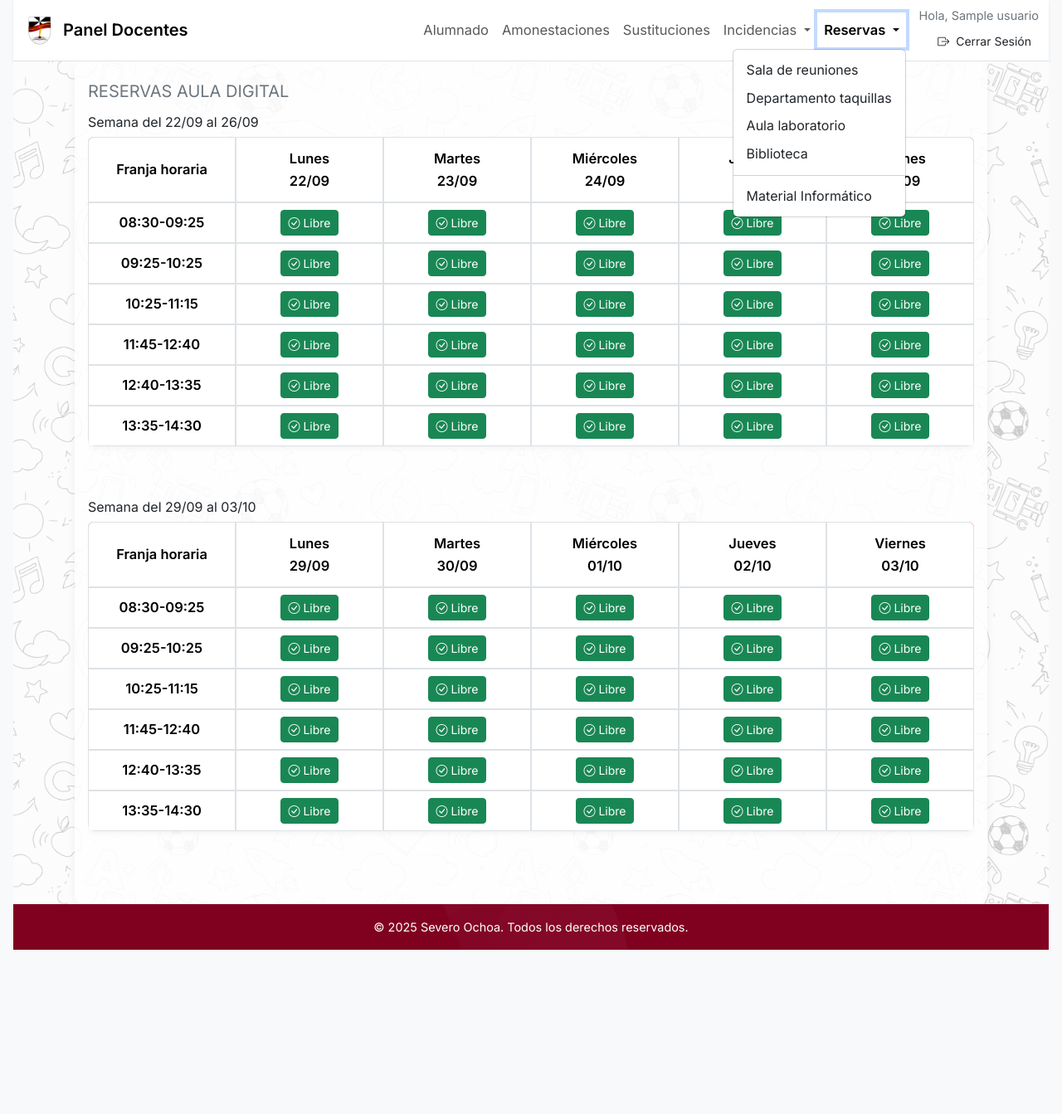
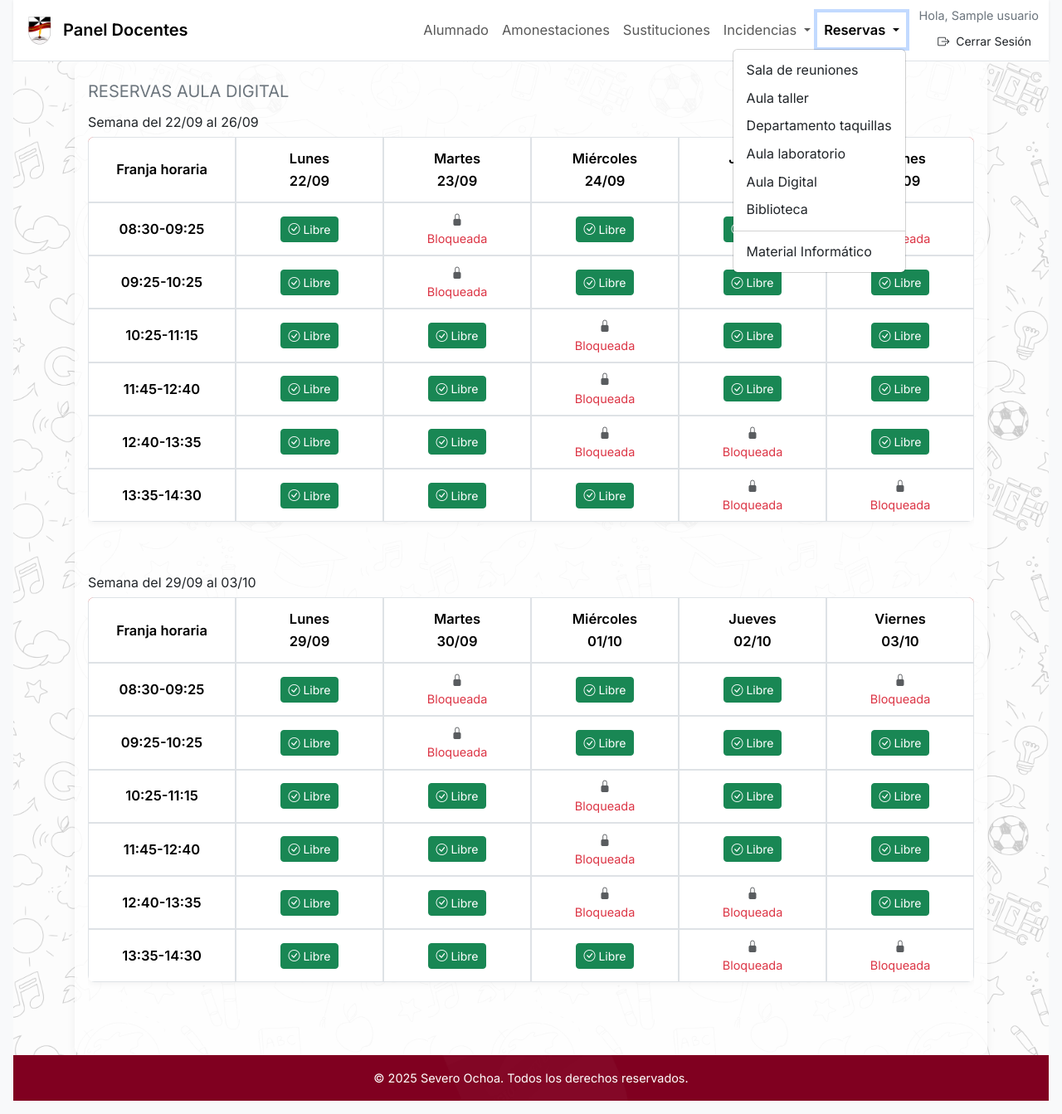
Before and after one commit to mjesusrodriguez-severo/docentes, a Flask app: page /reservas/aula-digital in a window 1280 px wide, after a click on "Reservas". Shown: the part 17-1360 px from the top of the page at 83% size. Before the commit the page ends 1162 px from the top, so only its background shows below. Run offline with Flask 3, Linux system fonts and the light colour scheme; a user stored in the database is signed in; tables that the repository leaves empty hold one stand-in row (values such as "Sample post"); some libraries are stand-ins or nearby versions.

Commit message:
🔒 Añadido bloqueo de franjas horarias + envío de email al reservar espacio

```diff
--- a/app/routes.py
+++ b/app/routes.py
@@ -31,7 +31,7 @@ from werkzeug.utils import secure_filename
 from .utils.decoradores import rol_requerido
 from .utils.drive import subir_archivo_a_drive, crear_carpeta_sustitucion
 from .utils.google_auth import build_drive_service
-from .utils.reservas import render_calendario_espacio
+from .utils.reservas import render_calendario_espacio, enviar_correo_reserva_espacio
 from .utils.sms import enviar_sms_esendex
 
 import pandas as pd
@@ -671,7 +671,15 @@ def ver_calendario_sala_reuniones():
 @main_bp.route("/reservas/aula-taller")
 @login_required
 def ver_calendario_aula_taller():
+    franjas_bloqueadas = {
+        'Monday': ["12:40-13:35", "13:35-14:30"],
+        'Tuesday': ["08:30-09:25", "09:25-10:25", "11:45-12:40", "13:35-14:30"],
+        'Wednesday': ["08:30-09:25", "10:25-11:15", "11:45-12:40", "12:40-13:35"],
+        'Thursday': ["08:30-09:25", "12:40-13:35", "13:35-14:30"],
+        'Friday': ["08:30-09:25", "09:25-10:25", "12:40-13:35", "13:35-14:30"]
+    }
     return render_calendario_espacio(
+        franjas_bloqueadas=franjas_bloqueadas,
         nombre_espacio="aula_taller",
         plantilla="reservas/aula_taller.html",
         nombre_visible="Aula Taller"
@@ -698,7 +706,15 @@ def ver_calendario_aula_laboratorio():
 @main_bp.route("/reservas/aula-digital")
 @login_required
 def ver_calendario_aula_digital():
+    franjas_bloqueadas = {
+        "Monday":    [],
+        "Tuesday":   ["08:30-09:25", "09:25-10:25"],  # 1ª y 2ª hora
+        "Wednesday": ["10:25-11:15", "11:45-12:40", "12:40-13:35"],  # 3ª, 4ª y 5ª hora
+        "Thursday":  ["12:40-13:35", "13:35-14:30"],  # 5ª y 6ª hora
+        "Friday":    ["08:30-09:25", "13:35-14:30"]   # 1ª y 6ª hora
+    }
     return render_calendario_espacio(
+        franjas_bloqueadas = franjas_bloqueadas,
         nombre_espacio="aula_digital",
         plantilla="reservas/aula_digital.html",
         nombre_visible="Aula Digital"
@@ -737,6 +753,8 @@ def reservar_espacio(espacio):
         db.session.add(reserva)
         db.session.commit()
         flash("Reserva realizada con éxito.", "success")
+
+        enviar_correo_reserva_espacio(reserva, espacio, current_user)
 
     return redirect(url_for(f"main.ver_calendario_{espacio}"))
 
--- a/app/templates/base.html
+++ b/app/templates/base.html
@@ -141,10 +141,10 @@
               </a>
               <ul class="dropdown-menu dropdown-menu-end" aria-labelledby="reservasDropdown">
                 <li><a class="dropdown-item" href="{{ url_for('main.ver_calendario_sala_reuniones') }}">Sala de reuniones</a></li>
-                <!--<li><a class="dropdown-item" href="{{ url_for('main.ver_calendario_aula_taller') }}">Aula taller</a></li>-->
+                <li><a class="dropdown-item" href="{{ url_for('main.ver_calendario_aula_taller') }}">Aula taller</a></li>
                 <li><a class="dropdown-item" href="{{ url_for('main.ver_calendario_departamento_taquillas') }}">Departamento taquillas</a></li>
                 <li><a class="dropdown-item" href="{{ url_for('main.ver_calendario_aula_laboratorio') }}">Aula laboratorio</a></li>
-                <!--<li><a class="dropdown-item" href="{{ url_for('main.ver_calendario_aula_digital') }}">Aula Digital</a></li>-->
+                <li><a class="dropdown-item" href="{{ url_for('main.ver_calendario_aula_digital') }}">Aula Digital</a></li>
                 <li><a class="dropdown-item" href="{{ url_for('main.ver_calendario_biblioteca') }}">Biblioteca</a></li>
                 <li><hr class="dropdown-divider"></li>
                 <li><a class="dropdown-item" href="{{ url_for('main.reservas_material') }}">Material Informático</a></li>
--- a/app/templates/reservas/aula_digital.html
+++ b/app/templates/reservas/aula_digital.html
@@ -63,11 +63,19 @@
             <td><strong>{{ franja }}</strong></td>
             {% for dia in dias_semana %}
               {% set reserva = reservas.get((dia, franja)) %}
+              {% set nombre_dia = dia.strftime('%A') %}
+              {% set bloqueada = franjas_bloqueadas.get(nombre_dia, []) %}
               <td>
-                  {% if reserva %}
+                {% if franja in bloqueada %}
+                  <!-- Franja bloqueada por el centro -->
+                  <div class="text-muted small">
+                    <i class="bi bi-lock-fill"></i><br>
+                    <span class="text-danger">Bloqueada</span>
+                  </div>
+                {% elif reserva %}
                   <div class="reserva-ocupada">
-                        <p class="text-muted small">Ocupado por: <br /> <b>{{ usuarios.get(reserva.usuario_id) }}</b></p>
-                        {% if reserva and reserva.usuario_id == current_user.id %}
+                    <p class="text-muted small">Ocupado por: <br><b>{{ usuarios.get(reserva.usuario_id) }}</b></p>
+                    {% if reserva.usuario_id == current_user.id %}
                       <form method="post" action="{{ url_for('main.cancelar_reserva_espacio') }}" class="d-inline cancelar-form">
                         <input type="hidden" name="reserva_id" value="{{ reserva.id }}">
                         <input type="hidden" name="espacio" value="{{ espacio }}">
@@ -80,7 +88,7 @@
                     {% endif %}
                   </div>
                 {% else %}
-                    <form method="post" action="{{ url_for('main.reservar_espacio', espacio='aula_digital') }}" class="reserva-form d-inline">
+                  <form method="post" action="{{ url_for('main.reservar_espacio', espacio='aula_taller') }}" class="reserva-form d-inline">
                     <input type="hidden" name="espacio" value="{{ espacio }}">
                     <input type="hidden" name="fecha" value="{{ dia.strftime('%Y-%m-%d') }}">
                     <input type="hidden" name="franja" value="{{ franja }}">
--- a/app/utils/reservas.py
+++ b/app/utils/reservas.py
@@ -1,6 +1,9 @@
 from datetime import timedelta, date
 from flask import render_template
 from app.models import Usuario, ReservaSala
+from flask_mail import Message
+from flask import current_app
+from app import mail  # Asegúrate de importar tu instancia de mail
 
 ESPACIOS_NOMBRES = {
     "sala-reuniones": "Sala de Reuniones",
@@ -20,7 +23,7 @@ FRANJAS_HORARIAS = [
     "13:35-14:30"
 ]
 
-def render_calendario_espacio(nombre_espacio, plantilla, nombre_visible):
+def render_calendario_espacio(nombre_espacio, plantilla, nombre_visible, franjas_bloqueadas=None):
     hoy = date.today()
     lunes_actual = hoy - timedelta(days=hoy.weekday())
     lunes_siguiente = lunes_actual + timedelta(days=7)
@@ -52,6 +55,7 @@ def render_calendario_espacio(nombre_espacio, plantilla, nombre_visible):
 
     return render_template(
         plantilla,
+        franjas_bloqueadas=franjas_bloqueadas or {},
         dias_semana_actual=dias_semana_actual,
         dias_semana_siguiente=dias_semana_siguiente,
         franjas_horarias=FRANJAS_HORARIAS,
@@ -60,3 +64,24 @@ def render_calendario_espacio(nombre_espacio, plantilla, nombre_visible):
         usuarios=usuarios_dict,
         nombre_visible=nombre_visible
     )
+
+def enviar_correo_reserva_espacio(reserva, espacio, usuario):
+    try:
+        espacio_visible = espacio.replace('_', ' ').title()
+        msg = Message(
+            subject="📌 Nueva reserva de espacio",
+            sender=("Panel de Docentes", current_app.config["MAIL_USERNAME"]),
+            recipients=["concertada.mariapaz.catarecha@educeuta.es"],
+            html=f"""
+                <h2 style="color:#2c3e50;">Nueva reserva de espacios comunes</h2>
+                <p><strong>📌 Espacio:</strong> {espacio_visible}</p>
+                <p><strong>📅 Fecha:</strong> {reserva.fecha}</p>
+                <p><strong>🕒 Franja horaria:</strong> {reserva.franja_horaria}</p>
+                <p><strong>👩‍🏫 Profesor/a:</strong> {usuario.nombre}</p>
+                <hr>
+                <p style="font-size:0.9em; color:#888;">Este mensaje ha sido generado automáticamente por el sistema de reservas del centro.</p>
+            """
+        )
+        mail.send(msg)
+    except Exception as e:
+        current_app.logger.error(f"Error al enviar correo de reserva: {e}")
```
Also changed, not shown: app/templates/reservas/aula_taller.html (+11 -3 lines). Lines whose indentation alone changed are shown as unchanged.
